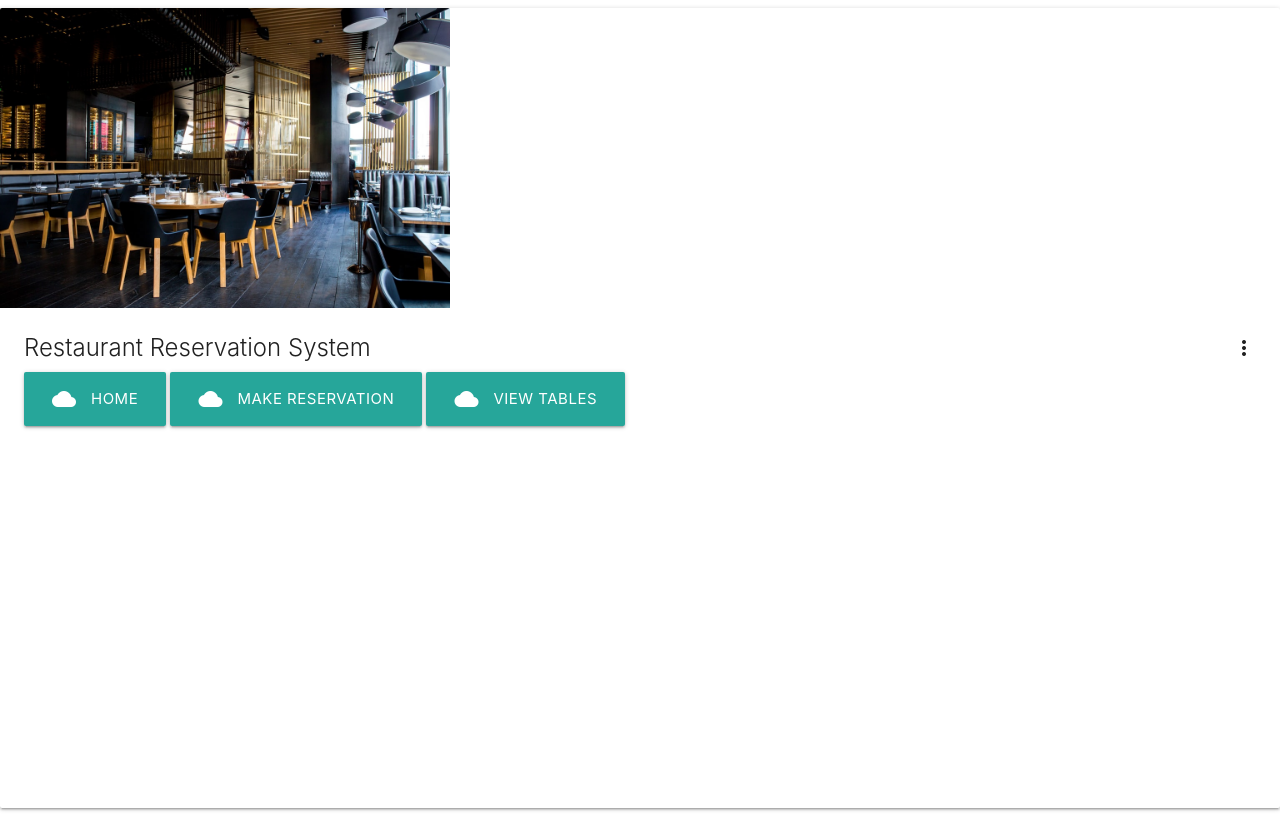
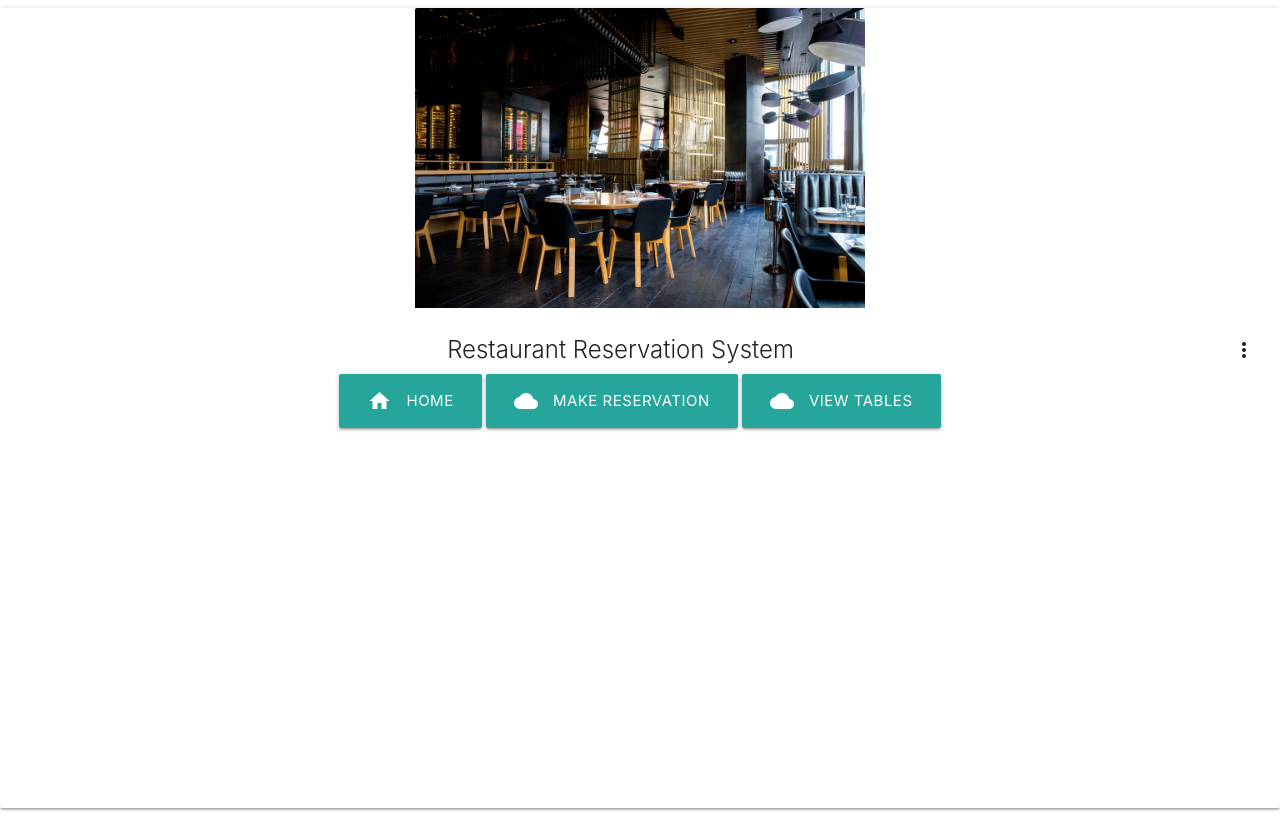
Before and after one commit to Xisifer/Activity-HotRestaurant, a plain HTML site: page index.html in a window 1280 px wide. Drawn offline with nearby package versions, Linux system fonts and the light colour scheme.

Commit message:
card contents centered and icons customized

```diff
--- a/css/index.css
+++ b/css/index.css
@@ -5,4 +5,9 @@ body > div > div.card-image.waves-effect.waves-block.waves-light > img {
 
 .card{
     height: 100vh;
+    text-align: center;
 }
+
+.card .card-image img {
+    display: inline-block;
+}
--- a/index.html
+++ b/index.html
@@ -19,7 +19,7 @@
         </div>
         <div class="card-content">
           <span class="card-title activator grey-text text-darken-4">Restaurant Reservation System<i class="material-icons right">more_vert</i></span>
-          <p><a class="waves-effect waves-light btn-large"><i class="material-icons left">cloud</i>Home</a>
+          <p><a class="waves-effect waves-light btn-large"><i class="material-icons left">home</i>Home</a>
             <a class="waves-effect waves-light btn-large"><i class="material-icons left">cloud</i>Make Reservation</a>
             <a class="waves-effect waves-light btn-large"><i class="material-icons left">cloud</i>View Tables</a></p>
         </div>
```
